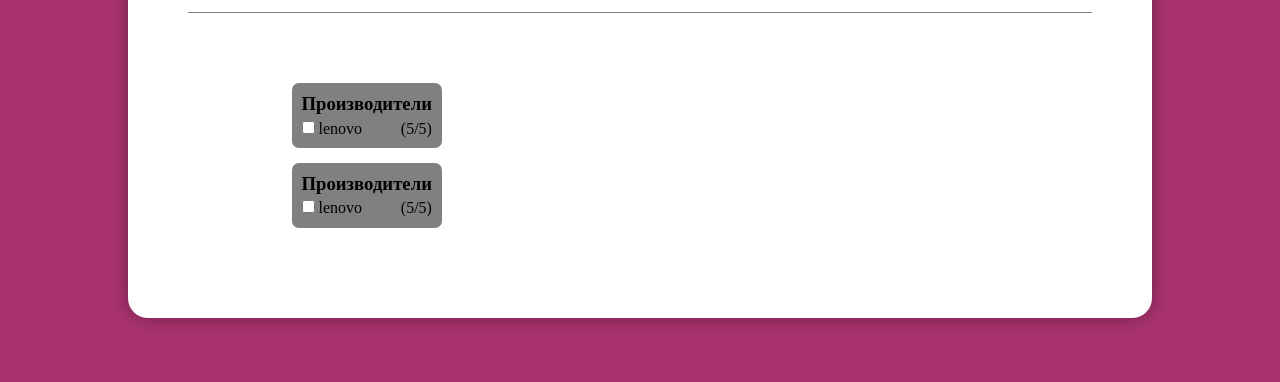
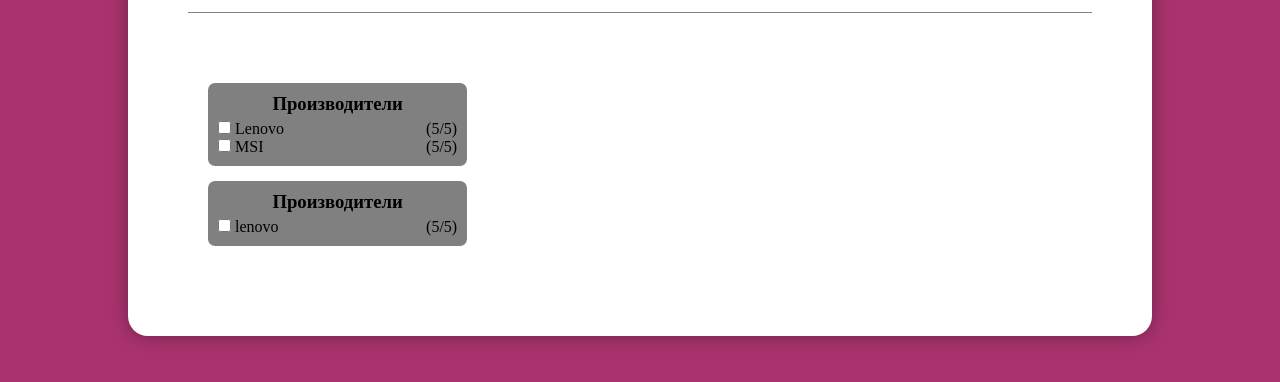
Before and after one commit to vladislavchikkj/Online-Store, a website built with webpack: page online-store/src/index.html in a window 1280 px wide. Shown: the part 128-510 px from the top of the page. Built offline with nearby package versions, Linux system fonts and the light colour scheme.

Commit message:
feat: add output of filters list

```diff
--- a/online-store/src/app/modules/catalog/filter.ts
+++ b/online-store/src/app/modules/catalog/filter.ts
@@ -1,7 +1,11 @@
 type critery = {
+    label: string,
     name: string,
     type: string,
-    variants?: string[],
+    variants?: {
+        label: string,
+        name: string,
+    }[],
     range?: { from: number, to: number },
 }
 
@@ -9,14 +13,30 @@
 export class Filter {
     private categories: critery[] = [
         {
-            name: `Производители`,
+            label: `Производители`,
+            name: `manufacturers`,
             type: `categories`,
-            variants: [`lenovo`]
+            variants: [
+                {
+                    label: `Lenovo`,
+                    name: `lenovo`,
+                },
+                {
+                    label: `MSI`,
+                    name: `msi`,
+                },
+            ]
         },
         {
-            name: `Производители`,
+            label: `Производители`,
+            name: `manufacturers`,
             type: `categories`,
-            variants: [`lenovo`]
+            variants: [
+                {
+                    label: `lenovo`,
+                    name: `lenovo`,
+                },
+            ]
         },
     ];
 
@@ -28,16 +48,40 @@
         this.container = place.querySelector('.filter') as HTMLElement;
 
         this.generateGroup();
+
+        this.enableHandler();
     }
     generate() {
-        return `<aside class="filter"></aside>`;
+        return `<form class="filter" name = "filter"></form>`;
     }
     enableHandler() {
         this.container.addEventListener('click', (e) => {
             const targer = e.target as HTMLElement;
 
-            const category = (targer.closest('.filter__etem') as HTMLElement).dataset.category;
+            const element = targer.closest('.filter__item input[type="checkbox"]') as HTMLInputElement;
+
+            if (element) {
+                const category = element.name;
+                const value = element.value;
+                const checked = element.checked;
+
+                let inputs: HTMLInputElement[] = Array.from(this.container.querySelectorAll('input[type="checkbox"]'));
+                inputs = inputs.filter((checkbox) => checkbox.checked);
+
+
+                console.log(inputs.map((checkbox) => {
+                    return {
+                        'name': checkbox.name,
+                        'value': checkbox.value,
+                    }
+                }));
+            }
         });
+
+
+
+
+
     }
 
     generateGroup() {
@@ -46,7 +90,7 @@
 
             this.container.innerHTML += `
                 <div class="filter__block">
-                    <h3 class="filter__title">${item.name}</h3>
+                    <h3 class="filter__title">${item.label}</h3>
                     <div div class="${type}"> </div>
                 </div>
             `;
@@ -56,8 +100,8 @@
                     container.innerHTML += `
                         <div class="filter__item">
                             <label>
-                                <input type="checkbox" name="lenovo" id="proizvoditel">
-                                ${variant}
+                                <input type="checkbox" name="${item.name}" value="${variant.name}">
+                                ${variant.label}
                             </label>
                             <p>(5/5)</p>
                         </div>
--- a/online-store/src/style/components/filter.scss
+++ b/online-store/src/style/components/filter.scss
@@ -1,5 +1,5 @@
 .filter{
-    width: 20%;
+    width: 30%;
 
     display: flex;
     flex-direction: column;
@@ -9,6 +9,8 @@
     padding: 10px 0;
 
     &__block{
+        width: 100%;
+
         padding: 10px;
         border-radius: 7px;
         background-color: gray;
--- a/online-store/src/style/components/main-page.scss
+++ b/online-store/src/style/components/main-page.scss
@@ -1,6 +1,6 @@
 .main-page, .basket-page, .catalog-page{
     margin: 40px auto;
-    width: 80%;
+    //width: 80%;
     padding: 20px;
     &__box{
         width: 100%;
```
